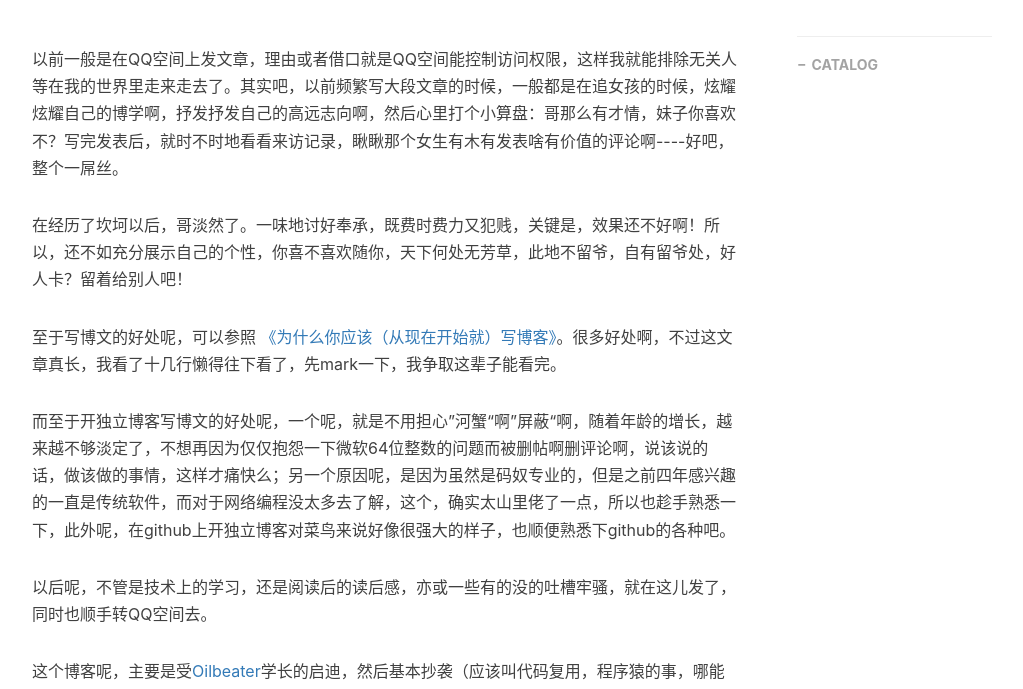
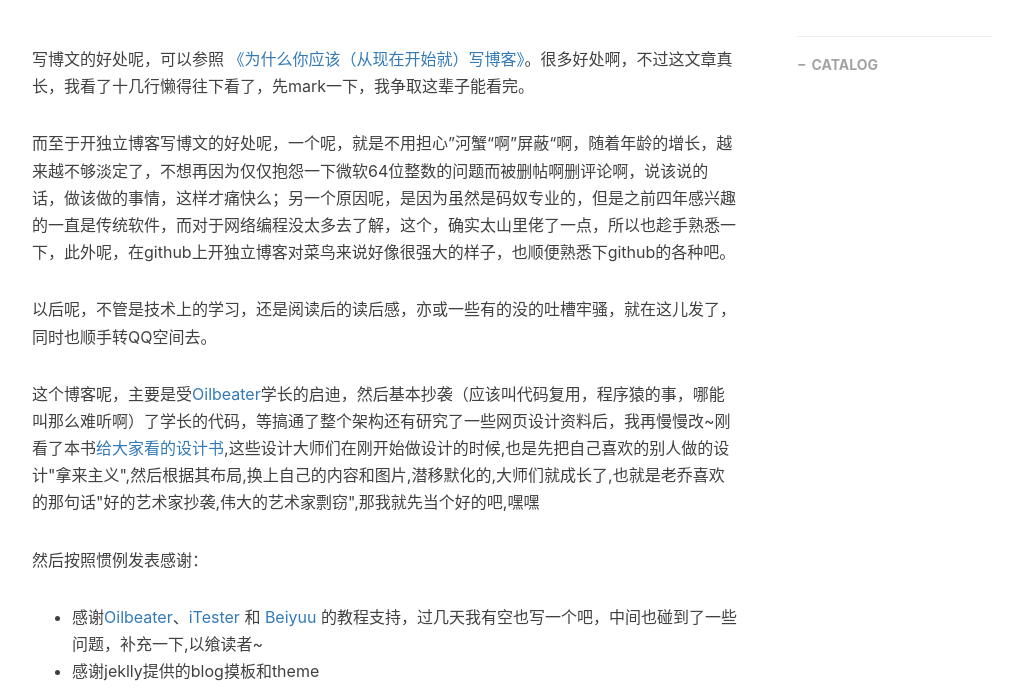
Before and after one commit to fanghao1024/fanghao1024.github.io, a Jekyll site: the page built from _posts/2013-01-24-the-reason-to-blog.md, in a window 1280 px wide and 900 px high, scrolled down 310 px, cut to the strip 211-900 px from the top of the window. Shown: the whole strip, without its empty margins (233-1256 px from the left). Built offline with Jekyll 4.4.1, drawn with Linux system fonts in a browser that asks for light colours; nearby versions of some CDN libraries; comment, search, counter and statistics services are not loaded.

Commit message:
Update 2013-01-24-the-reason-to-blog.md

```diff
--- a/_posts/2013-01-24-the-reason-to-blog.md
+++ b/_posts/2013-01-24-the-reason-to-blog.md
@@ -9,13 +9,7 @@ tags: [life , thinking]
 ---
 <div class="blogcontent">
 	<p>
-		以前一般是在QQ空间上发文章，理由或者借口就是QQ空间能控制访问权限，这样我就能排除无关人等在我的世界里走来走去了。其实吧，以前频繁写大段文章的时候，一般都是在追女孩的时候，炫耀炫耀自己的博学啊，抒发抒发自己的高远志向啊，然后心里打个小算盘：哥那么有才情，妹子你喜欢不？写完发表后，就时不时地看看来访记录，瞅瞅那个女生有木有发表啥有价值的评论啊----好吧，整个一屌丝。
-	</p>
-	<p>
-		在经历了坎坷以后，哥淡然了。一味地讨好奉承，既费时费力又犯贱，关键是，效果还不好啊！所以，还不如充分展示自己的个性，你喜不喜欢随你，天下何处无芳草，此地不留爷，自有留爷处，好人卡？留着给别人吧！
-	</p>
-	<p>
-		至于写博文的好处呢，可以参照 <a href="http://mindhacks.cn/2009/02/15/why-you-should-start-blogging-now/" target="_blank">《为什么你应该（从现在开始就）写博客》</a>。很多好处啊，不过这文章真长，我看了十几行懒得往下看了，先mark一下，我争取这辈子能看完。
+		写博文的好处呢，可以参照 <a href="http://mindhacks.cn/2009/02/15/why-you-should-start-blogging-now/" target="_blank">《为什么你应该（从现在开始就）写博客》</a>。很多好处啊，不过这文章真长，我看了十几行懒得往下看了，先mark一下，我争取这辈子能看完。
 	</p>
 	<p>
 		而至于开独立博客写博文的好处呢，一个呢，就是不用担心”河蟹“啊”屏蔽“啊，随着年龄的增长，越来越不够淡定了，不想再因为仅仅抱怨一下微软64位整数的问题而被删帖啊删评论啊，说该说的话，做该做的事情，这样才痛快么；另一个原因呢，是因为虽然是码奴专业的，但是之前四年感兴趣的一直是传统软件，而对于网络编程没太多去了解，这个，确实太山里佬了一点，所以也趁手熟悉一下，此外呢，在github上开独立博客对菜鸟来说好像很强大的样子，也顺便熟悉下github的各种吧。
```
